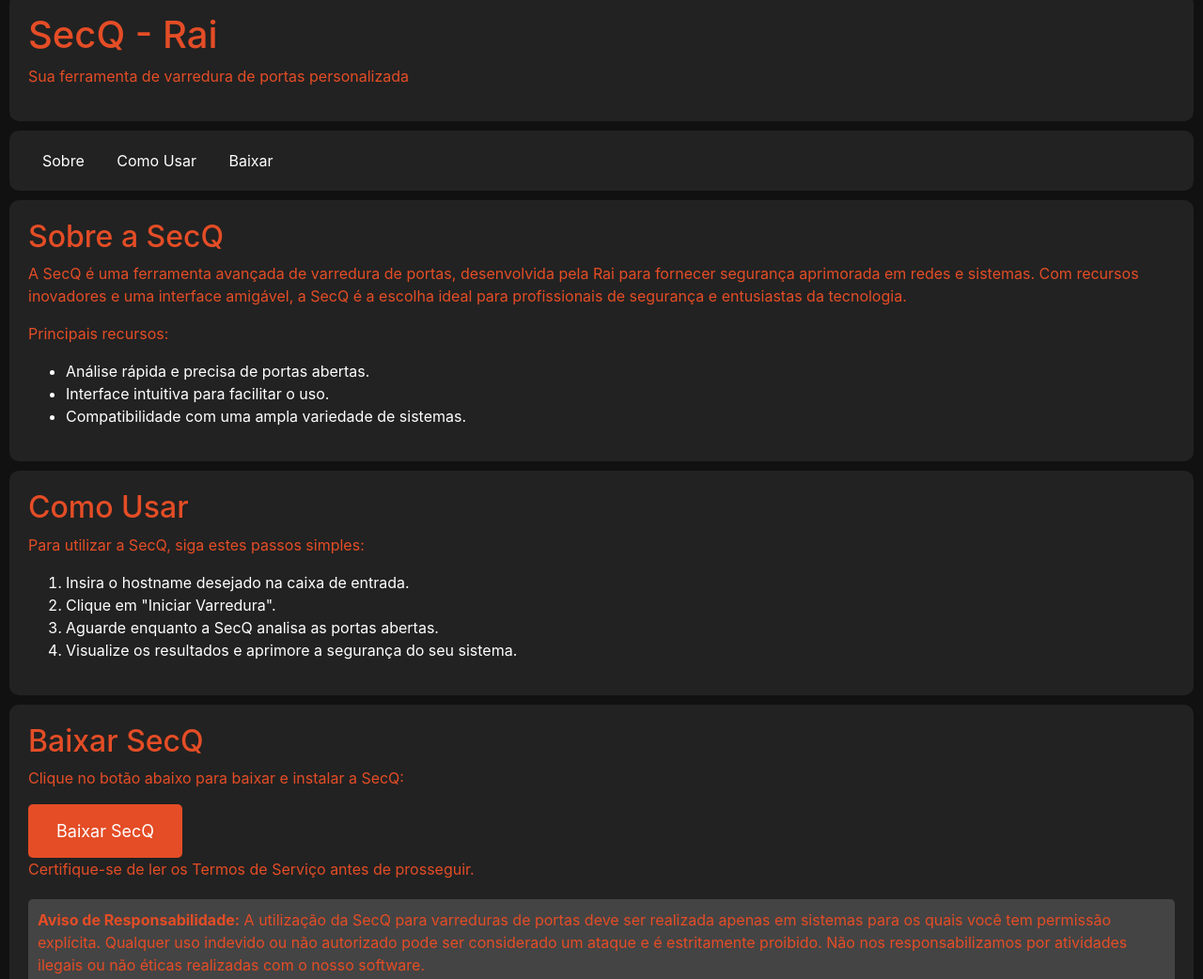
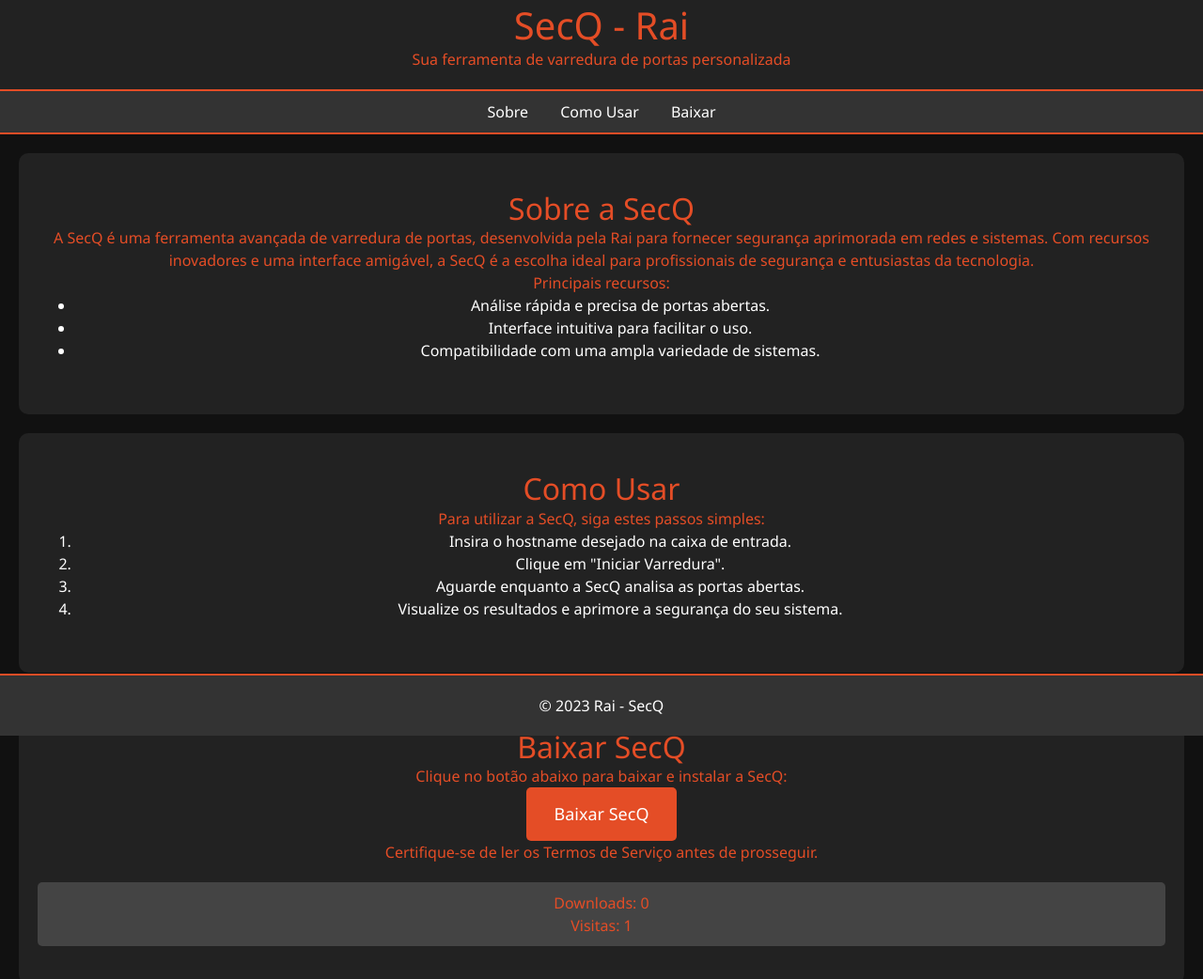
Before and after one commit to RaiProjct/RaiProjct.github.io, a plain HTML site: page SecQ.html in a window 1280 px wide. Shown: the part 17-1059 px from the top of the page at 94% size. Drawn offline with nearby package versions, Linux system fonts and the light colour scheme.

Commit message:
update SecQ.html

```diff
--- a/SecQ.html
+++ b/SecQ.html
@@ -9,18 +9,28 @@
         body {
             background-color: #111;
             color: #fff;
+            margin: 0;
+            padding: 0;
+            font-family: 'Segoe UI', Tahoma, Geneva, Verdana, sans-serif;
         }
 
-        header, nav, section, footer {
+        header {
             background-color: #222;
             padding: 20px;
-            margin: 10px;
-            border-radius: 10px;
-            animation: fadeIn 1s ease;
+            text-align: center;
+            border-bottom: 2px solid #e44d26;
         }
 
         h1, h2, p {
             color: #e44d26;
+            margin: 0;
+        }
+
+        nav {
+            background-color: #333;
+            padding: 10px;
+            text-align: center;
+            border-bottom: 2px solid #e44d26;
         }
 
         nav a {
@@ -32,6 +42,14 @@
 
         nav a:hover {
             color: #e44d26;
+        }
+
+        section {
+            padding: 40px 20px;
+            text-align: center;
+            background-color: #222;
+            border-radius: 10px;
+            margin: 20px;
         }
 
         button {
@@ -70,7 +88,58 @@
                 opacity: 1;
             }
         }
+
+        footer {
+            background-color: #333;
+            color: #fff;
+            padding: 20px;
+            text-align: center;
+            border-top: 2px solid #e44d26;
+            position: fixed;
+            bottom: 0;
+            width: 100%;
+        }
     </style>
+    <script>
+        document.addEventListener('DOMContentLoaded', function () {
+            // Função para incrementar o contador de downloads
+            function incrementDownloadCount() {
+                let downloadCount = localStorage.getItem('downloadCount') || 0;
+                downloadCount = parseInt(downloadCount) + 1;
+                localStorage.setItem('downloadCount', downloadCount);
+                updateDownloadCount();
+            }
+
+            // Função para atualizar o contador de downloads no HTML
+            function updateDownloadCount() {
+                const downloadCount = localStorage.getItem('downloadCount') || 0;
+                document.getElementById('download-count').innerText = downloadCount;
+            }
+
+            // Função para incrementar o contador de visitas
+            function incrementVisitCount() {
+                let visitCount = localStorage.getItem('visitCount') || 0;
+                visitCount = parseInt(visitCount) + 1;
+                localStorage.setItem('visitCount', visitCount);
+                updateVisitCount();
+            }
+
+            // Função para atualizar o contador de visitas no HTML
+            function updateVisitCount() {
+                const visitCount = localStorage.getItem('visitCount') || 0;
+                document.getElementById('visit-count').innerText = visitCount;
+            }
+
+            // Chamar as funções para inicializar os contadores
+            incrementVisitCount();
+            updateDownloadCount();
+
+            // Adicionar um ouvinte de clique ao botão de download
+            document.getElementById('download-button').addEventListener('click', function () {
+                incrementDownloadCount();
+            });
+        });
+    </script>
 </head>
 <body>
     <header>
@@ -109,14 +178,15 @@
     <section id="download">
         <h2>Baixar SecQ</h2>
         <p>Clique no botão abaixo para baixar e instalar a SecQ:</p>
-        <a href="link_do_seu_software_instalador.exe" download>
+        <a href="link_do_seu_software_instalador.exe" download id="download-button">
             <button type="button">Baixar SecQ</button>
         </a>
         <p>Certifique-se de ler os Termos de Serviço antes de prosseguir.</p>
 
-        <!-- Aviso de Responsabilidade -->
+        <!-- Contadores -->
         <div style="background-color: #444; padding: 10px; margin-top: 20px; border-radius: 5px;">
-            <p><strong>Aviso de Responsabilidade:</strong> A utilização da SecQ para varreduras de portas deve ser realizada apenas em sistemas para os quais você tem permissão explícita. Qualquer uso indevido ou não autorizado pode ser considerado um ataque e é estritamente proibido. Não nos responsabilizamos por atividades ilegais ou não éticas realizadas com o nosso software.</p>
+            <p>Downloads: <span id="download-count">0</span></p>
+            <p>Visitas: <span id="visit-count">0</span></p>
         </div>
     </section>
 
```
